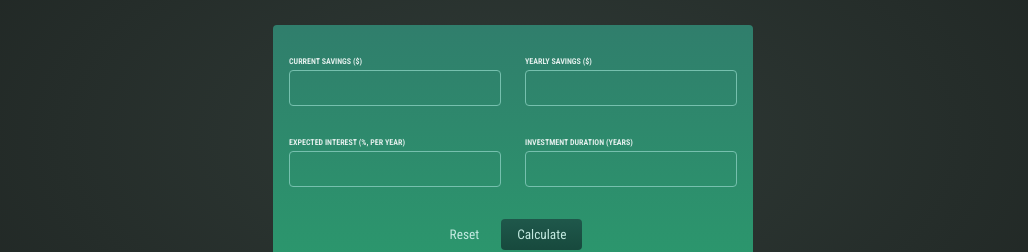
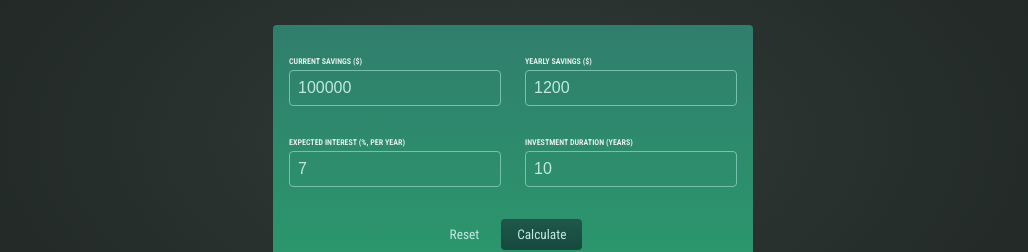
Before and after one commit to Mila2999/Investment-Calculator, a React (Create React App) app: page / in a window 1280 px wide. Shown: the part 201-453 px from the top of the page, without its empty margins (127-1155 px from the left). Built offline with nearby package versions, Linux system fonts and the light colour scheme.

Commit message:
Managing State

```diff
--- a/src/components/UserInput/UserInput.js
+++ b/src/components/UserInput/UserInput.js
@@ -1,16 +1,30 @@
-import React from 'react';
+import React, { useState } from 'react';
+
+const initialUserInput = {
+  'current-savings': 100000,
+  'yearly-contribution': 1200,
+  'expected-return': 7,
+  duration: 10,
+};
 const UserInput = () => {
+  const [userInput, setUserInput] = useState(initialUserInput);
+
   const submitHandler = (event) => {
     event.preventDefault();
-    //...
+
     console.log('SUBMIT');
   };
   const resetHandler = (event) => {
-    //...
+    setUserInput(initialUserInput);
     console.log('RESET');
   };
   const inputChangesHandler = (input, value) => {
-    //...
+    setUserInput((prevInput) => {
+      return {
+        ...prevInput,
+        [input]: value,
+      };
+    });
     console.log(input, value);
   };
   return (
@@ -22,6 +36,7 @@
             onChange={(event) => {
               inputChangesHandler('current-savings', event.target.value);
             }}
+            value={userInput['current-savings']}
             type="number"
             id="current-savings"
           />
@@ -32,6 +47,7 @@
             onChange={(event) => {
               inputChangesHandler('yearly-contribution', event.target.value);
             }}
+            value={userInput['yearly-contribution']}
             type="number"
             id="yearly-contribution"
           />
@@ -44,6 +60,7 @@
             onChange={(event) => {
               inputChangesHandler('expected-return', event.target.value);
             }}
+            value={userInput['expected-return']}
             type="number"
             id="expected-return"
           />
@@ -54,6 +71,7 @@
             onChange={(event) => {
               inputChangesHandler('duration', event.target.value);
             }}
+            value={userInput['duration']}
             type="number"
             id="duration"
           />
```
Also changed, not shown: src/App.js (+0 -8 lines).
